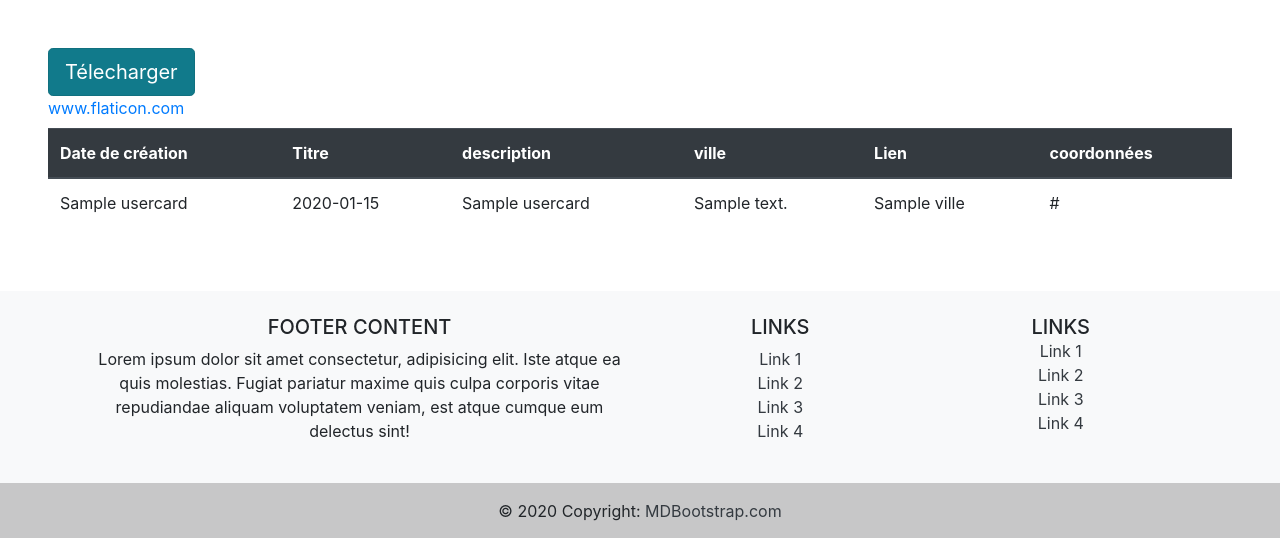
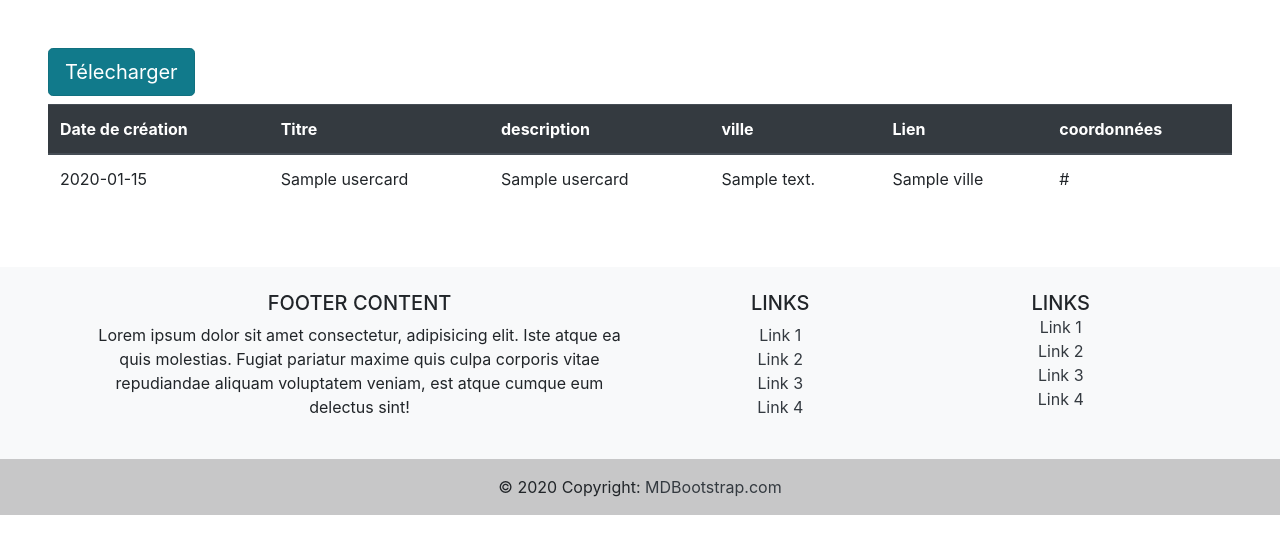
Before and after one commit to SihemLaffat/JoboardSearch, a Symfony app: template templates/cards/index.html.twig in a window 1280 px wide. Shown: the part 56-594 px from the top of the page. Run offline with Twig, Linux system fonts and the light colour scheme; the template is opened without the code that fills it: most values are stand-ins (such as "Sample title", 1, 10 or a date in 2020); some libraries are stand-ins or nearby versions.

Commit message:
synthese update

```diff
--- a/templates/cards/index.html.twig
+++ b/templates/cards/index.html.twig
@@ -8,7 +8,7 @@
 <div class="w-100 p-5 rounded">
     <div class="pb-2">
         <a href="#" class="btn btn-info btn-lg active" role="button" aria-pressed="true">Télecharger</a>
-        <div> <a href="https://www.flaticon.com/fr/" title="Flaticon">www.flaticon.com</a></div>
+
     </div>
     <div class="">
         <table class="table">
@@ -25,8 +25,9 @@
             <tbody>
         {% for cards in usercards %}
                 <tr>
+
+                    <td>{{ cards.createdAt | date('Y-m-d')}}</td>
                     <td>{{ cards.titre }}</td>
-                    <td>{{ cards.createdAt | date('Y-m-d')}}</td>
                     <td>{{ cards.titre }}</td>
                     <td>{{ cards.description }}</td>
                     <td>{{ cards.ville }}</td>
```
